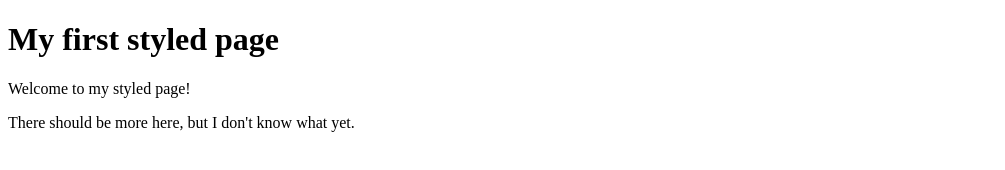
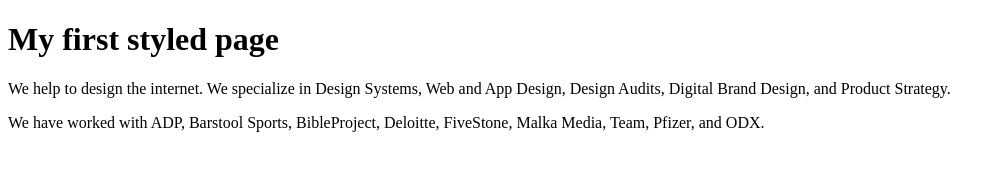
Before and after one commit to mattwrightmatt/idc, a plain HTML site: page index.html in a window 1280 px wide. Shown: the whole page, without its empty margins (0-1005 px from the left). Drawn offline with Linux system fonts and the light colour scheme.

Commit message:
Update index.html

```diff
--- a/index.html
+++ b/index.html
@@ -1,7 +1,7 @@
 <!DOCTYPE html PUBLIC "-//W3C//DTD HTML 4.01//EN">
 <html>
 <head>
-  <title>My first styled page</title>
+  <title>Internet Design Corporation</title>
 </head>
 
 <body>
@@ -9,10 +9,9 @@
 <!-- Main content -->
 <h1>My first styled page</h1>
 
-<p>Welcome to my styled page!
+<p>We help to design the internet. We specialize in Design Systems, Web and App Design, Design Audits, Digital Brand Design, and Product Strategy.
 
-<p>There should be more here, but I don't know
-what yet.
+<p>We have worked with ADP, Barstool Sports, BibleProject, Deloitte, FiveStone, Malka Media, Team, Pfizer, and ODX.
 
 </body>
 </html>
```
